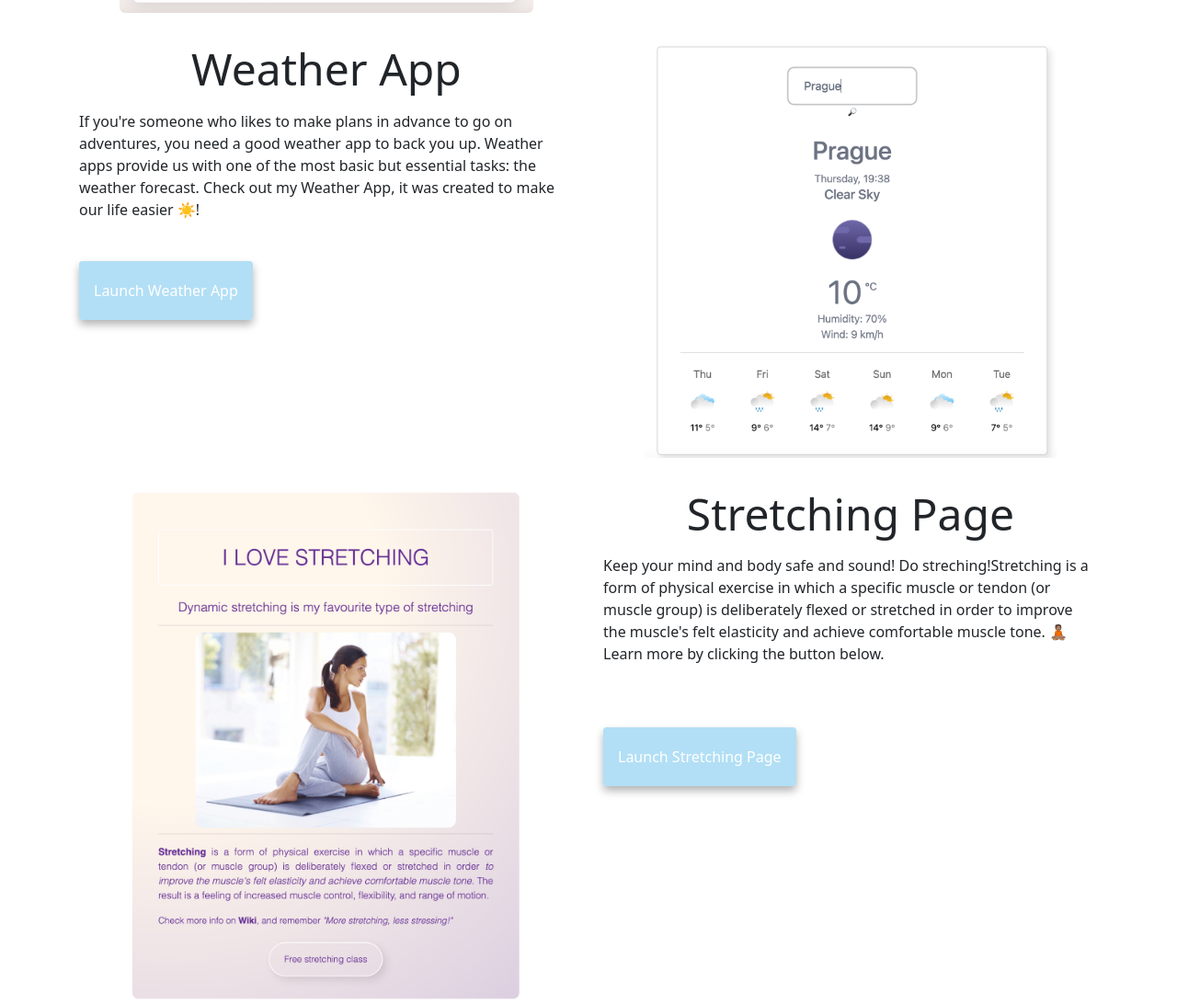
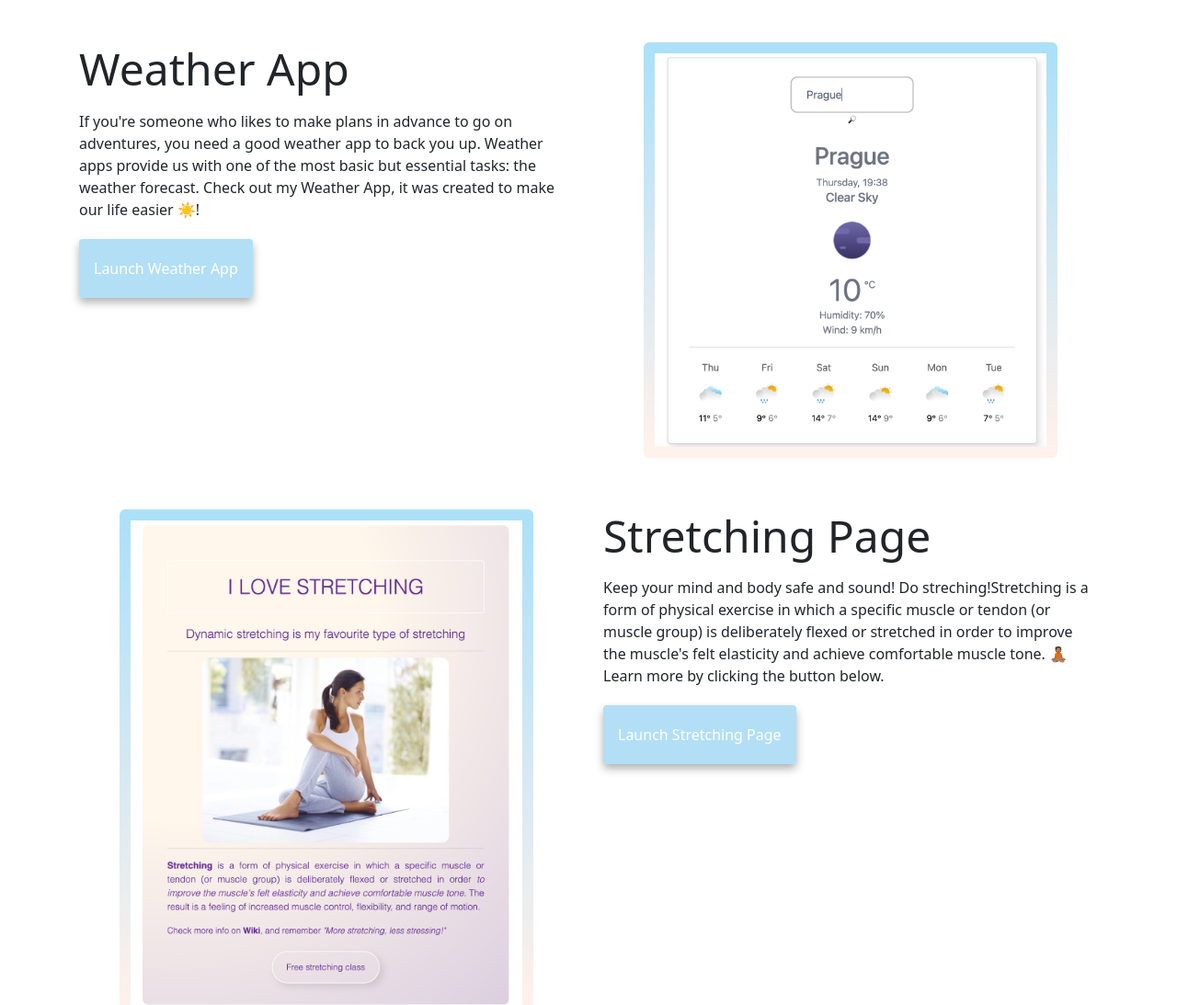
Before and after one commit to karinapasulka/portfolio-multiple-pages-static-web, a plain HTML site: page index.html in a window 1280 px wide. Shown: the part 919-2012 px from the top of the page at 92% size. Drawn offline with nearby package versions, Linux system fonts and the light colour scheme.

Commit message:
Added responsive behaviour, updated images CSS

```diff
--- a/index.html
+++ b/index.html
@@ -87,8 +87,8 @@
       </div>
     </div>
     <div class="container">
-      <div class="row">
-        <div class="col-md-6 p-3 mt-4">
+      <div class="row mt-4 mb-4">
+        <div class="col-md-6 p-3">
           <img
             src="/images/world_clock.png"
             alt=""
@@ -97,7 +97,7 @@
           />
         </div>
         <div class="col-md-6 p-3 project-info">
-          <h2 class="mb-3">World Clock App</h2>
+          <h2 class="mb-3 project-title">World Clock App</h2>
           <p>
             This is an application designated to show you the time of the
             selected cities in different parts of the world. There are 3 default
@@ -116,9 +116,9 @@
           </div>
         </div>
       </div>
-      <div class="row">
+      <div class="row mt-4 mb-4">
         <div class="col-md-6 p-3 project-info">
-          <h2 class="mb-3">Weather App</h2>
+          <h2 class="mb-3 project-title">Weather App</h2>
           <p>
             If you're someone who likes to make plans in advance to go on
             adventures, you need a good weather app to back you up. Weather apps
@@ -127,7 +127,7 @@
             our life easier ☀️!
           </p>
           <br />
-          <div class="mt-4">
+          <div>
             <a
               href="https://effulgent-tartufo-644284.netlify.app/"
               target="_blank"
@@ -143,21 +143,21 @@
             src="/images/weather_app.png"
             alt="Picture of the Weather App"
             width="450"
-            class="img-fluid rounded project-img"
+            class="img-fluid project-img img-style bg-body rounded"
           />
         </div>
       </div>
-      <div class="row">
+      <div class="row mt-4 mb-4">
         <div class="col-md-6 p-3">
           <img
             src="/images/streching.png"
             alt="Picture of the Stretching Page"
             width="450"
-            class="img-fluid rounded project-img"
+            class="img-fluid project-img img-style bg-body rounded"
           />
         </div>
         <div class="col-md-6 p-3 project-info">
-          <h2 class="mb-3">Stretching Page</h2>
+          <h2 class="mb-3 project-title">Stretching Page</h2>
           <p>
             Keep your mind and body safe and sound! Do streching!Stretching is a
             form of physical exercise in which a specific muscle or tendon (or
@@ -166,7 +166,7 @@
             tone. 🧘🏽 Learn more by clicking the button below.
           </p>
           <br />
-          <div class="mt-5 mb-5">
+          <div>
             <a
               href="https://s3.amazonaws.com/shecodesio-production/challenge_submissions/files/001/176/920/original/finalproject.html?1664375457"
               target="_blank"
--- a/src/style.css
+++ b/src/style.css
@@ -17,6 +17,12 @@ h3 {
 h1 {
   font-size: 96px;
 }
+@media (max-width: 576px) {
+  h1 {
+    font-size: 48px;
+    line-height: 1.5;
+  }
+}
 h2 {
   font-size: 48px;
 }
@@ -25,6 +31,7 @@ h3 {
   opacity: 0.7;
   margin-bottom: 45px;
 }
+
 .info-section {
   display: flex;
   justify-content: center;
@@ -90,11 +97,17 @@ h3 {
 .project-info {
   text-align: start;
 }
+.project-title {
+  text-align: start;
+}
 @media (max-width: 576px) {
   .project-img {
     display: none;
   }
   .project-info {
+    text-align: center;
+  }
+  .project-title {
     text-align: center;
   }
   h2 {
@@ -107,3 +120,8 @@ h3 {
     margin: 0 20px;
   }
 }
+.img-style {
+  border-style: solid;
+  border-width: 12px;
+  border-image: linear-gradient(to top, #fff1eb 0%, #ace0f9 100%) 1;
+}
```
